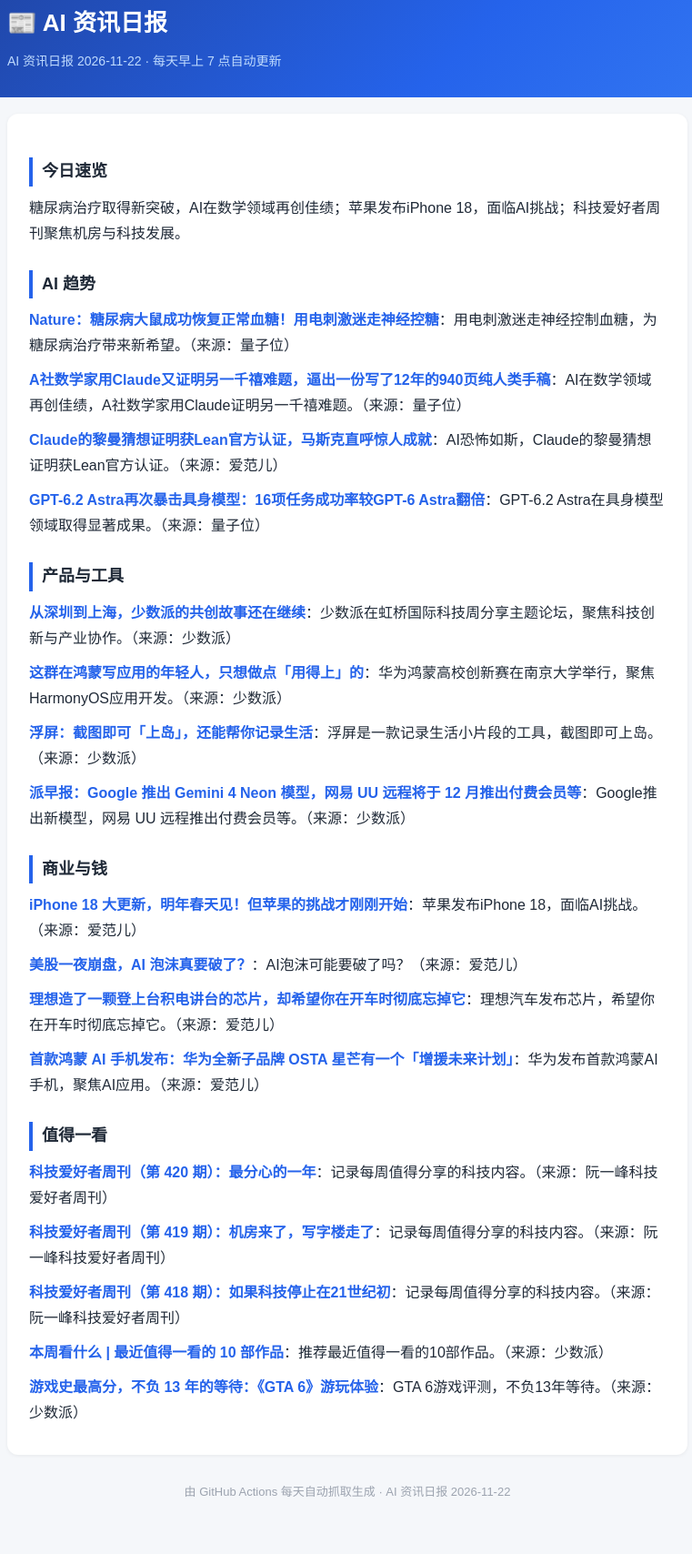
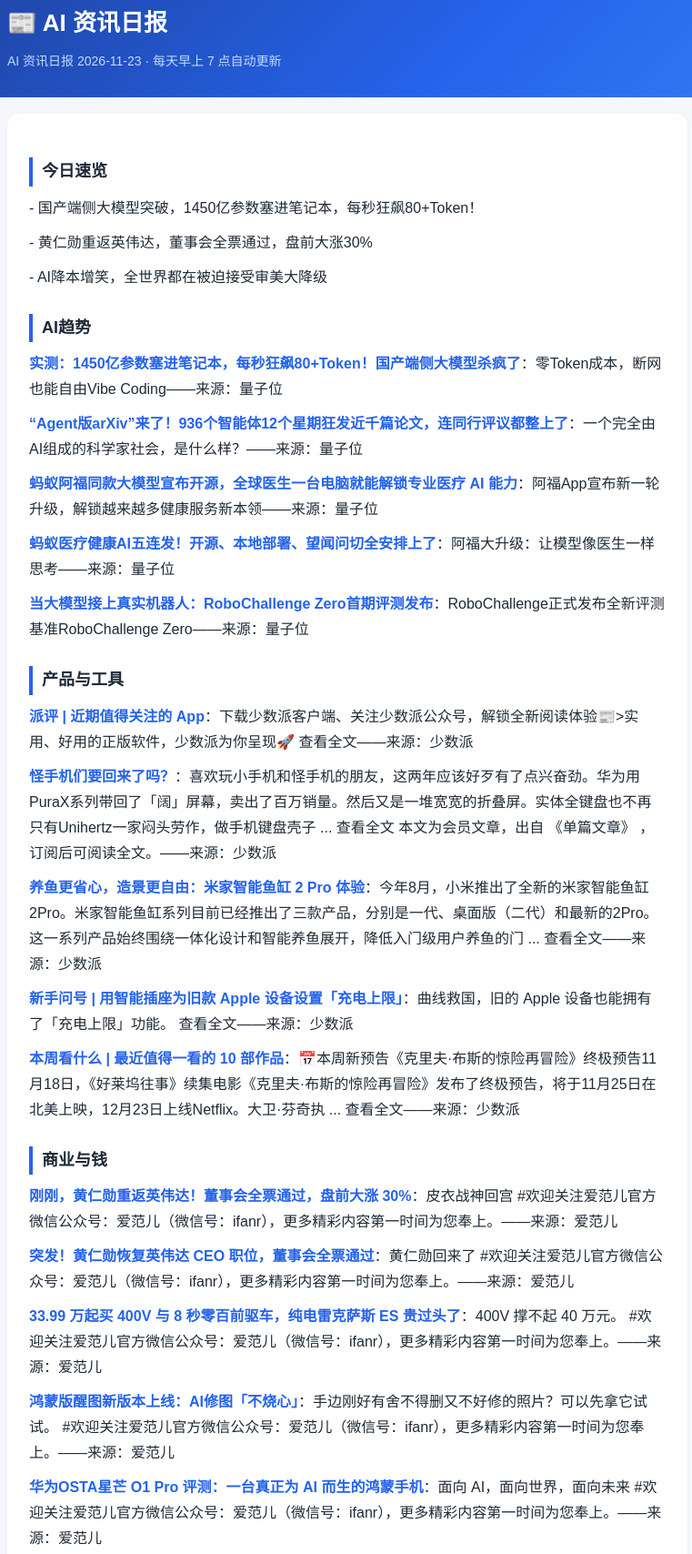
Before and after one commit to zyq15117903985-commits/ai-news-daily, a plain HTML site: page index.html in a window 1280 px wide. Shown: the part 33-1741 px from the top of the page at 91% size, without its empty margins (258-1019 px from the left). Drawn offline with Linux system fonts and the light colour scheme.

Commit message:
daily update 2026-11-23

```diff
--- a/index.html
+++ b/index.html
@@ -3,7 +3,7 @@
 <head>
 <meta charset="utf-8">
 <meta name="viewport" content="width=device-width, initial-scale=1">
-<title>AI 资讯日报 2026-11-22</title>
+<title>AI 资讯日报 2026-11-23</title>
 <style>
   * { box-sizing: border-box; }
   body { font-family: "Microsoft YaHei", "PingFang SC", sans-serif;
@@ -35,36 +35,44 @@
 <body>
 <header class="hero"><div class="wrap">
   <h1>📰 AI 资讯日报</h1>
-  <div class="date">AI 资讯日报 2026-11-22 · 每天早上 7 点自动更新</div>
+  <div class="date">AI 资讯日报 2026-11-23 · 每天早上 7 点自动更新</div>
 </div></header>
 <div class="wrap">
   <div class="card">
 <h2>今日速览</h2>
-<p>糖尿病治疗取得新突破，AI在数学领域再创佳绩；苹果发布iPhone 18，面临AI挑战；科技爱好者周刊聚焦机房与科技发展。</p>
-<h2>AI 趋势</h2>
-<p><b><a href="https://www.qbitai.com/2026/11/511904.html" target="_blank">Nature：糖尿病大鼠成功恢复正常血糖！用电刺激迷走神经控糖</a></b>：用电刺激迷走神经控制血糖，为糖尿病治疗带来新希望。（来源：量子位）</p>
-<p><b><a href="https://www.qbitai.com/2026/11/511870.html" target="_blank">A社数学家用Claude又证明另一千禧难题，逼出一份写了12年的940页纯人类手稿</a></b>：AI在数学领域再创佳绩，A社数学家用Claude证明另一千禧难题。（来源：量子位）</p>
-<p><b><a href="https://www.ifanr.com/1690820?utm_source=rss&amp;utm_medium=rss&amp;utm_campaign=" target="_blank">Claude的黎曼猜想证明获Lean官方认证，马斯克直呼惊人成就</a></b>：AI恐怖如斯，Claude的黎曼猜想证明获Lean官方认证。（来源：爱范儿）</p>
-<p><b><a href="https://www.qbitai.com/2026/11/511779.html" target="_blank">GPT-6.2 Astra再次暴击具身模型：16项任务成功率较GPT-6 Astra翻倍</a></b>：GPT-6.2 Astra在具身模型领域取得显著成果。（来源：量子位）</p>
+<p>- 国产端侧大模型突破，1450亿参数塞进笔记本，每秒狂飙80+Token！</p>
+<p>- 黄仁勋重返英伟达，董事会全票通过，盘前大涨30%</p>
+<p>- AI降本增笑，全世界都在被迫接受审美大降级</p>
+<h2>AI趋势</h2>
+<p><b><a href="https://www.qbitai.com/2026/11/512195.html" target="_blank">实测：1450亿参数塞进笔记本，每秒狂飙80+Token！国产端侧大模型杀疯了</a></b>：零Token成本，断网也能自由Vibe Coding——来源：量子位</p>
+<p><b><a href="https://www.qbitai.com/2026/11/512004.html" target="_blank">“Agent版arXiv”来了！936个智能体12个星期狂发近千篇论文，连同行评议都整上了</a></b>：一个完全由AI组成的科学家社会，是什么样？——来源：量子位</p>
+<p><b><a href="https://www.qbitai.com/2026/11/511998.html" target="_blank">蚂蚁阿福同款大模型宣布开源，全球医生一台电脑就能解锁专业医疗 AI 能力</a></b>：阿福App宣布新一轮升级，解锁越来越多健康服务新本领——来源：量子位</p>
+<p><b><a href="https://www.qbitai.com/2026/11/512017.html" target="_blank">蚂蚁医疗健康AI五连发！开源、本地部署、望闻问切全安排上了</a></b>：阿福大升级：让模型像医生一样思考——来源：量子位</p>
+<p><b><a href="https://www.qbitai.com/2026/11/511978.html" target="_blank">当大模型接上真实机器人：RoboChallenge Zero首期评测发布</a></b>：RoboChallenge正式发布全新评测基准RoboChallenge Zero——来源：量子位</p>
 <h2>产品与工具</h2>
-<p><b><a href="https://sspai.com/post/119318" target="_blank">从深圳到上海，少数派的共创故事还在继续</a></b>：少数派在虹桥国际科技周分享主题论坛，聚焦科技创新与产业协作。（来源：少数派）</p>
-<p><b><a href="https://sspai.com/post/119291" target="_blank">这群在鸿蒙写应用的年轻人，只想做点「用得上」的</a></b>：华为鸿蒙高校创新赛在南京大学举行，聚焦HarmonyOS应用开发。（来源：少数派）</p>
-<p><b><a href="https://sspai.com/post/118879" target="_blank">浮屏：截图即可「上岛」，还能帮你记录生活</a></b>：浮屏是一款记录生活小片段的工具，截图即可上岛。（来源：少数派）</p>
-<p><b><a href="https://sspai.com/post/119311" target="_blank">派早报：Google 推出 Gemini 4 Neon 模型，网易 UU 远程将于 12 月推出付费会员等</a></b>：Google推出新模型，网易 UU 远程推出付费会员等。（来源：少数派）</p>
+<p><b><a href="https://sspai.com/post/119438" target="_blank">派评 | 近期值得关注的 App</a></b>：下载少数派客户端、关注少数派公众号，解锁全新阅读体验📰&gt;实用、好用的正版软件，少数派为你呈现🚀 查看全文——来源：少数派</p>
+<p><b><a href="https://sspai.com/prime/story/weird-phones-are-returning" target="_blank">怪手机们要回来了吗？</a></b>：喜欢玩小手机和怪手机的朋友，这两年应该好歹有了点兴奋劲。华为用PuraX系列带回了「阔」屏幕，卖出了百万销量。然后又是一堆宽宽的折叠屏。实体全键盘也不再只有Unihertz一家闷头劳作，做手机键盘壳子 ... 查看全文 本文为会员文章，出自 《单篇文章》 ，订阅后可阅读全文。——来源：少数派</p>
+<p><b><a href="https://sspai.com/post/119023" target="_blank">养鱼更省心，造景更自由：米家智能鱼缸 2 Pro 体验</a></b>：今年8月，小米推出了全新的米家智能鱼缸2Pro。米家智能鱼缸系列目前已经推出了三款产品，分别是一代、桌面版（二代）和最新的2Pro。这一系列产品始终围绕一体化设计和智能养鱼展开，降低入门级用户养鱼的门 ... 查看全文——来源：少数派</p>
+<p><b><a href="https://sspai.com/post/118705" target="_blank">新手问号 | 用智能插座为旧款 Apple 设备设置「充电上限」</a></b>：曲线救国，旧的 Apple 设备也能拥有了「充电上限」功能。 查看全文——来源：少数派</p>
+<p><b><a href="https://sspai.com/post/119337" target="_blank">本周看什么 | 最近值得一看的 10 部作品</a></b>：📅本周新预告《克里夫·布斯的惊险再冒险》终极预告11月18日，《好莱坞往事》续集电影《克里夫·布斯的惊险再冒险》发布了终极预告，将于11月25日在北美上映，12月23日上线Netflix。大卫·芬奇执 ... 查看全文——来源：少数派</p>
 <h2>商业与钱</h2>
-<p><b><a href="https://www.ifanr.com/1690832?utm_source=rss&amp;utm_medium=rss&amp;utm_campaign=" target="_blank">iPhone 18 大更新，明年春天见！但苹果的挑战才刚刚开始</a></b>：苹果发布iPhone 18，面临AI挑战。（来源：爱范儿）</p>
-<p><b><a href="https://www.ifanr.com/1690789?utm_source=rss&amp;utm_medium=rss&amp;utm_campaign=" target="_blank">美股一夜崩盘，AI 泡沫真要破了？</a></b>：AI泡沫可能要破了吗？（来源：爱范儿）</p>
-<p><b><a href="https://www.ifanr.com/1690596?utm_source=rss&amp;utm_medium=rss&amp;utm_campaign=" target="_blank">理想造了一颗登上台积电讲台的芯片，却希望你在开车时彻底忘掉它</a></b>：理想汽车发布芯片，希望你在开车时彻底忘掉它。（来源：爱范儿）</p>
-<p><b><a href="https://www.ifanr.com/1690642?utm_source=rss&amp;utm_medium=rss&amp;utm_campaign=" target="_blank">首款鸿蒙 AI 手机发布：华为全新子品牌 OSTA 星芒有一个「增援未来计划」</a></b>：华为发布首款鸿蒙AI手机，聚焦AI应用。（来源：爱范儿）</p>
+<p><b><a href="https://www.ifanr.com/1691103?utm_source=rss&amp;utm_medium=rss&amp;utm_campaign=" target="_blank">刚刚，黄仁勋重返英伟达！董事会全票通过，盘前大涨 30%</a></b>：皮衣战神回宫 #欢迎关注爱范儿官方微信公众号：爱范儿（微信号：ifanr），更多精彩内容第一时间为您奉上。——来源：爱范儿</p>
+<p><b><a href="https://www.ifanr.com/1691096?utm_source=rss&amp;utm_medium=rss&amp;utm_campaign=" target="_blank">突发！黄仁勋恢复英伟达 CEO 职位，董事会全票通过</a></b>：黄仁勋回来了 #欢迎关注爱范儿官方微信公众号：爱范儿（微信号：ifanr），更多精彩内容第一时间为您奉上。——来源：爱范儿</p>
+<p><b><a href="https://www.ifanr.com/1691012?utm_source=rss&amp;utm_medium=rss&amp;utm_campaign=" target="_blank">33.99 万起买 400V 与 8 秒零百前驱车，纯电雷克萨斯 ES 贵过头了</a></b>：400V 撑不起 40 万元。 #欢迎关注爱范儿官方微信公众号：爱范儿（微信号：ifanr），更多精彩内容第一时间为您奉上。——来源：爱范儿</p>
+<p><b><a href="https://www.ifanr.com/1690991?utm_source=rss&amp;utm_medium=rss&amp;utm_campaign=" target="_blank">鸿蒙版醒图新版本上线：AI修图「不烧心」</a></b>：手边刚好有舍不得删又不好修的照片？可以先拿它试试。 #欢迎关注爱范儿官方微信公众号：爱范儿（微信号：ifanr），更多精彩内容第一时间为您奉上。——来源：爱范儿</p>
+<p><b><a href="https://www.ifanr.com/1690613?utm_source=rss&amp;utm_medium=rss&amp;utm_campaign=" target="_blank">华为OSTA星芒 O1 Pro 评测：一台真正为 AI 而生的鸿蒙手机</a></b>：面向 AI，面向世界，面向未来 #欢迎关注爱范儿官方微信公众号：爱范儿（微信号：ifanr），更多精彩内容第一时间为您奉上。——来源：爱范儿</p>
 <h2>值得一看</h2>
-<p><b><a href="http://www.ruanyifeng.com/blog/2026/11/weekly-issue-420.html" target="_blank">科技爱好者周刊（第 420 期）：最分心的一年</a></b>：记录每周值得分享的科技内容。（来源：阮一峰科技爱好者周刊）</p>
-<p><b><a href="http://www.ruanyifeng.com/blog/2026/11/weekly-issue-419.html" target="_blank">科技爱好者周刊（第 419 期）：机房来了，写字楼走了</a></b>：记录每周值得分享的科技内容。（来源：阮一峰科技爱好者周刊）</p>
-<p><b><a href="http://www.ruanyifeng.com/blog/2026/11/weekly-issue-418.html" target="_blank">科技爱好者周刊（第 418 期）：如果科技停止在21世纪初</a></b>：记录每周值得分享的科技内容。（来源：阮一峰科技爱好者周刊）</p>
-<p><b><a href="https://sspai.com/post/119337" target="_blank">本周看什么 | 最近值得一看的 10 部作品</a></b>：推荐最近值得一看的10部作品。（来源：少数派）</p>
-<p><b><a href="https://sspai.com/post/119327" target="_blank">游戏史最高分，不负 13 年的等待：《GTA 6》游玩体验</a></b>：GTA 6游戏评测，不负13年等待。（来源：少数派）</p>
+<p><b><a href="http://www.ruanyifeng.com/blog/2026/11/weekly-issue-420.html" target="_blank">科技爱好者周刊（第 420 期）：最分心的一年</a></b>：这里记录每周值得分享的科技内容，周五发布。——来源：阮一峰科技爱好者周刊</p>
+<p><b><a href="http://www.ruanyifeng.com/blog/2026/11/weekly-issue-419.html" target="_blank">科技爱好者周刊（第 419 期）：机房来了，写字楼走了</a></b>：这里记录每周值得分享的科技内容，周五发布。——来源：阮一峰科技爱好者周刊</p>
+<p><b><a href="http://www.ruanyifeng.com/blog/2026/11/weekly-issue-418.html" target="_blank">科技爱好者周刊（第 418 期）：如果科技停止在21世纪初</a></b>：这里记录每周值得分享的科技内容，周五发布。——来源：阮一峰科技爱好者周刊</p>
+<p><b><a href="https://www.ifanr.com/1691043?utm_source=rss&amp;utm_medium=rss&amp;utm_campaign=" target="_blank">自变量发布 WALL-API-1.0，主流榜单超越 Astra，扛起具身智能「预训练」的大旗</a></b>：具身智能的「大结果」终于有了实感 #欢迎关注爱范儿官方微信公众号：爱范儿（微信号：ifanr），更多精彩内容第一时间为您奉上。——来源：爱范儿</p>
+<p><b><a href="https://sspai.com/post/119291" target="_blank">这群在鸿蒙写应用的年轻人，只想做点「用得上」的</a></b>：上周末，今年正式被列入「全国普通高校学科竞赛排行榜」的2026鸿蒙高校创新赛在南京大学迎来全国总决赛颁奖典礼。华为董事、终端BGCEO何刚出席现场致辞并为获奖选手颁奖。他在现场表示，HarmonyOS ... 查看全文——来源：少数派</p>
+<p><b><a href="https://www.ifanr.com/1690660?utm_source=rss&amp;utm_medium=rss&amp;utm_campaign=" target="_blank">XREAL AURA 体验：科幻电影的未来，这么近那么远</a></b>：未来可期 #欢迎关注爱范儿官方微信公众号：爱范儿（微信号：ifanr），更多精彩内容第一时间为您奉上。——来源：爱范儿</p>
+<p><b><a href="https://www.qbitai.com/2026/11/511933.html" target="_blank">豆姐威武！豆包工作上新21个专业工作台，AI直接替你上班</a></b>：豆包工作是目前字节优先级最高的产品——来源：量子位</p>
+<p><b><a href="https://sspai.com/post/119318" target="_blank">从深圳到上海，少数派的共创故事还在继续</a></b>：11月20日，2026虹桥国际科技周在上海举行。作为聚焦科技创新、产业协作与未来趋势的交流平台，本届科技周汇聚了来自不同领域的创新者、创业者与行业观察者。少数派也在现场带来了主题论坛分享，与参与者一起 ... 查看全文——来源：少数派</p>
   </div>
 
-<footer>由 GitHub Actions 每天自动抓取生成 · AI 资讯日报 2026-11-22</footer>
+<footer>由 GitHub Actions 每天自动抓取生成 · AI 资讯日报 2026-11-23</footer>
 </div>
 </body>
 </html>
```
